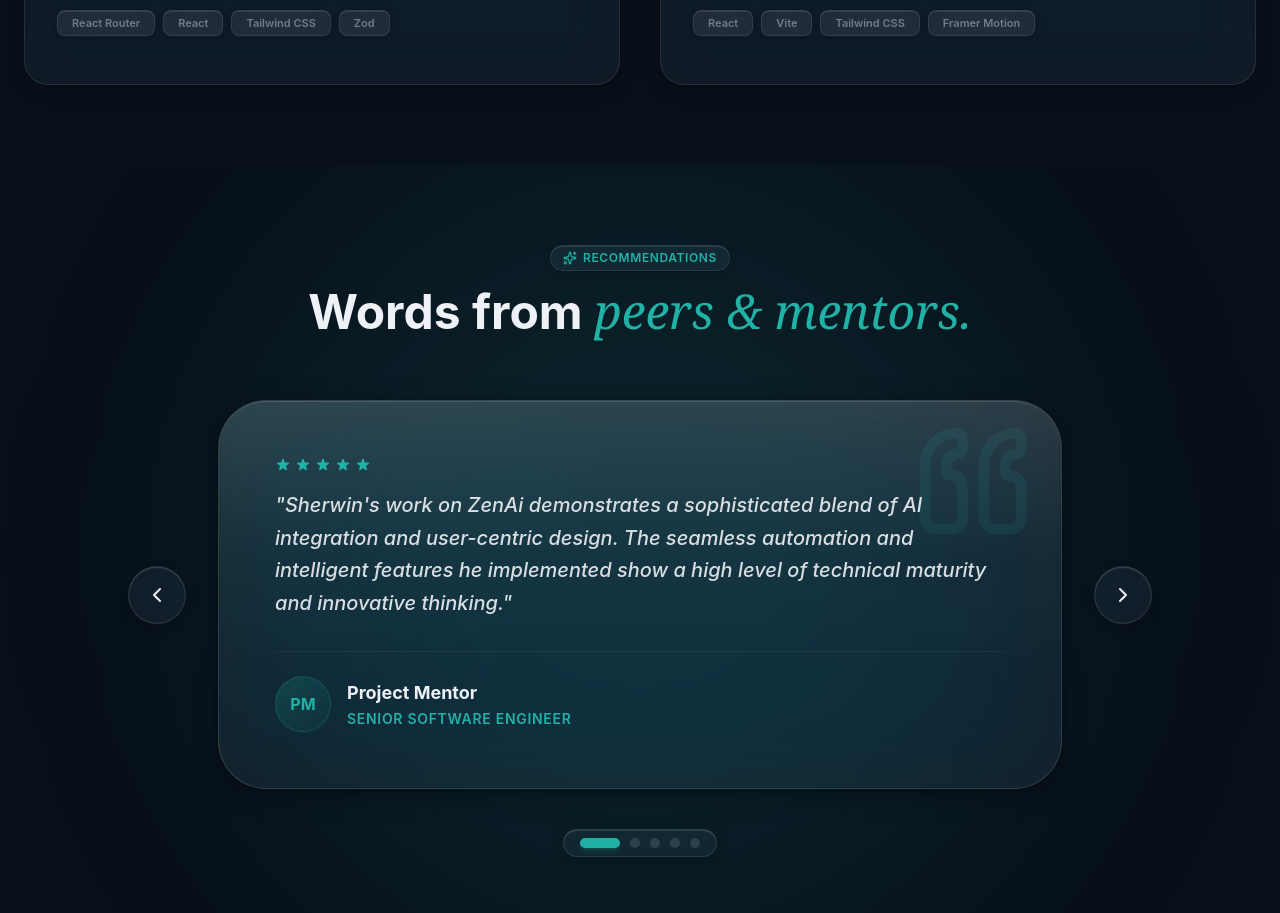
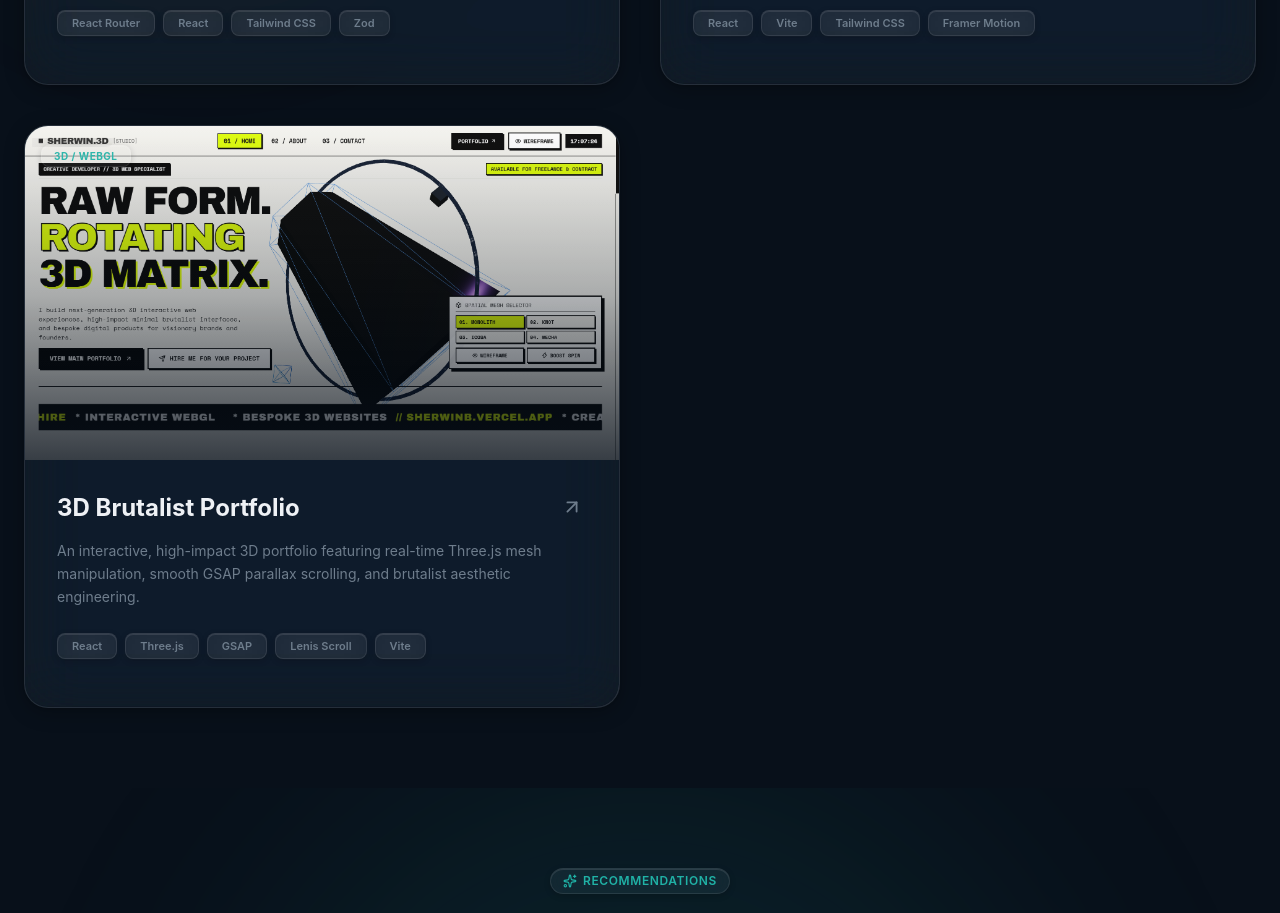
Before and after one commit to sherwinbritto7/Personal-Portfolio, a React (Vite) app: page / in a window 1280 px wide. Shown: the part 5080-5993 px from the top of the page. Built offline with nearby package versions, Linux system fonts and the light colour scheme.

Commit message:
added project9

```diff
--- a/src/sections/Projects.jsx
+++ b/src/sections/Projects.jsx
@@ -74,6 +74,15 @@ const projects = [
     link: "https://marveluni.vercel.app",
     category: "React / Next.js",
   },
+  {
+  title: "3D Brutalist Portfolio",
+  description: "An interactive, high-impact 3D portfolio featuring real-time Three.js mesh manipulation, smooth GSAP parallax scrolling, and brutalist aesthetic engineering.",
+  image: "/projects/project9.png",
+  tags: ["React", "Three.js", "GSAP", "Lenis Scroll", "Vite"],
+  link: "https://sherwin3d.vercel.app",
+  category: "3D / WebGL",
+},
+
 ];
 
 export const Projects = () => {
```
Also changed, not shown: public/projects/project9.png (added).
